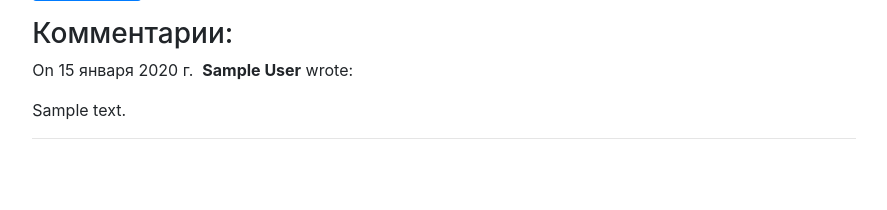
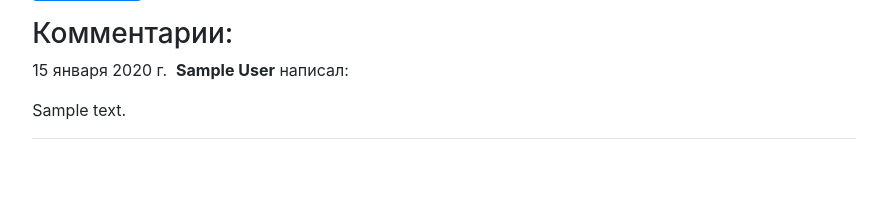
Before and after one commit to IvanSafr/My_projects_site, a Django app: page /blog/1/ in a window 1280 px wide. Shown: the part 590-800 px from the top of the page, without its empty margins (196-1083 px from the left). Run offline with Django 4.2, Linux system fonts and the light colour scheme; tables that the repository leaves empty hold one stand-in row (values such as "Sample post").

Commit message:
Полностью рабочая версия сайта.2.0

```diff
--- a/Ivan_2022/blog/templates/blog_detail.html
+++ b/Ivan_2022/blog/templates/blog_detail.html
@@ -26,8 +26,8 @@
     <h3>Комментарии:</h3>
     {% for comment in comments %}
     <p>
-        On {{comment.created_on.date }}&nbsp;
-        <b>{{ comment.author }}</b> wrote:
+        {{comment.created_on.date }}&nbsp;
+        <b>{{ comment.author }}</b> написал:
     </p>
     <p>{{ comment.body }}</p>
     <hr>
--- a/Ivan_2022/blog/views.py
+++ b/Ivan_2022/blog/views.py
@@ -23,7 +23,7 @@ def blog_detail(request, pk):
                 post = post
             )
             comment.save()
-    comments = Comment.objects.filter(post=post)
+    comments = Comment.objects.filter(post=post).order_by('-created_on')
     context = {
         "post": post,
         "comments":comments,
--- a/Ivan_2022/project/templates/project_detail.html
+++ b/Ivan_2022/project/templates/project_detail.html
@@ -9,7 +9,7 @@
     </div>
     <div class="col-md-4">
         <h5>О проекте:</h5>
-        <p>{{ project.descriptoin }}</p>
+        <p>{{ project.description }}</p>
         <br>
         <h5>Технологии:</h5>
         <p>{{ project.technology }}</p>
```
